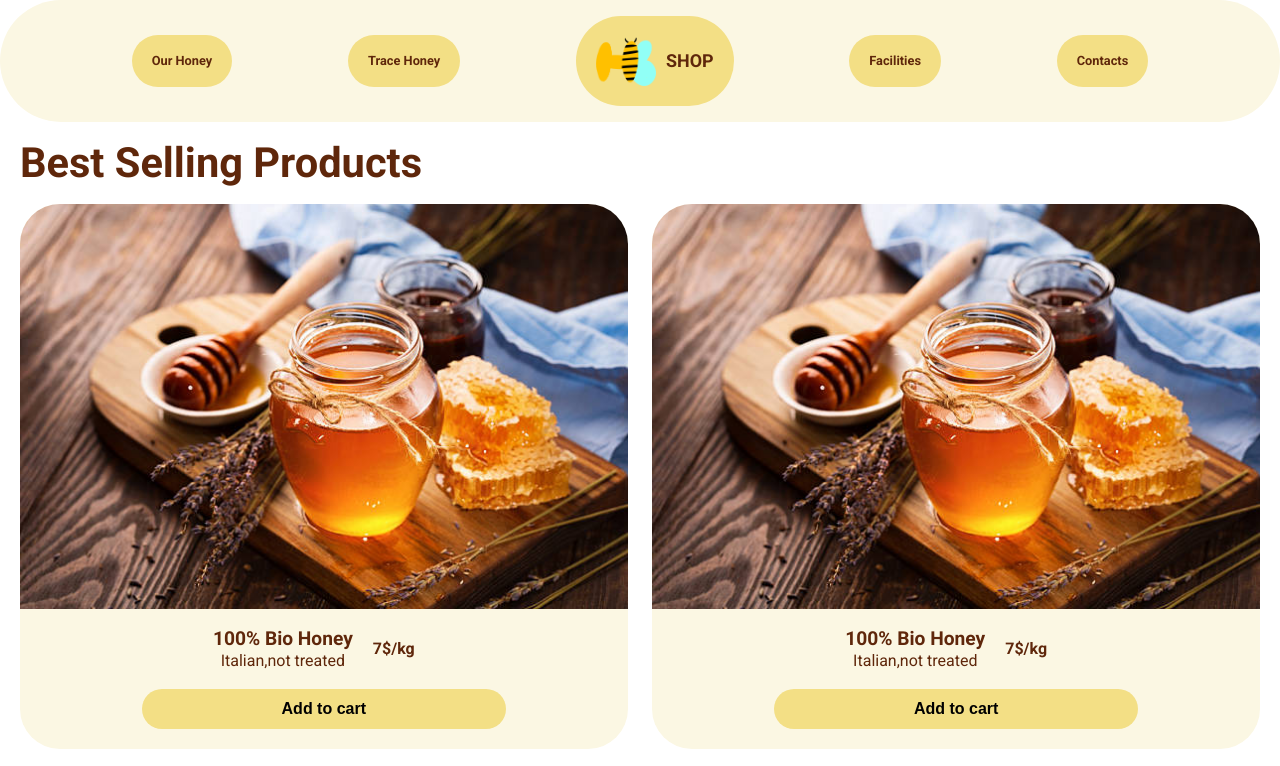
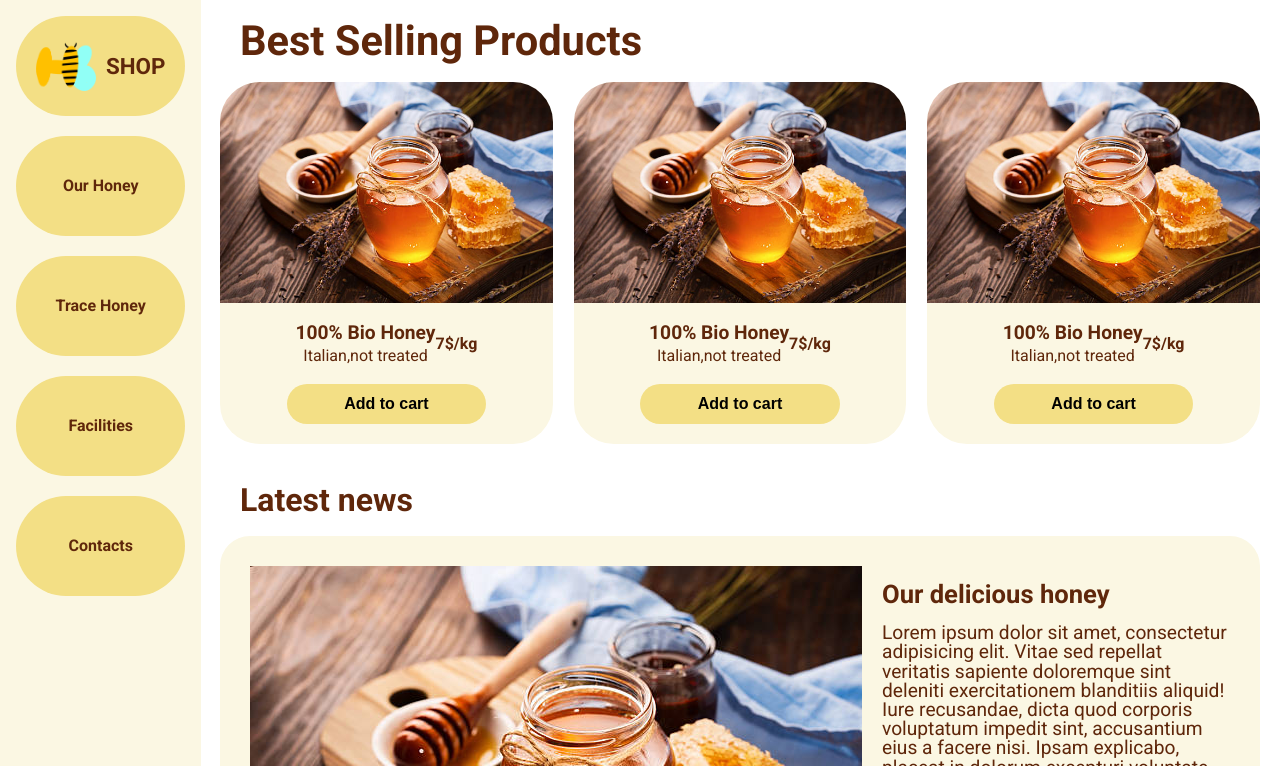
Before and after one commit to mkotcha/U2-W1-D3, a plain HTML site: page index.html in a window 1280 px wide. Shown: the top 766 px of the page. Drawn offline with Linux system fonts and the light colour scheme.

Commit message:
done medium responsive

```diff
--- a/assets/css/style.css
+++ b/assets/css/style.css
@@ -22,7 +22,7 @@ h2 {
 
 nav {
   background-color: #fbf7e3;
-  border-radius: 100px;
+
   padding: 16px;
 }
 
@@ -63,6 +63,54 @@ li p {
   margin: 0 20px;
 }
 
+.product-text h4 {
+  padding-inline: 20px;
+}
+@media only screen and (min-width: 768px) {
+  nav {
+    /* float: left; */
+    display: inline-block;
+    position: fixed;
+    height: 100vh;
+  }
+  ul {
+    flex-direction: column;
+    align-items: stretch;
+    font-size: 1em;
+  }
+
+  li {
+    order: 2;
+    margin-bottom: 20px;
+    text-align: center;
+    line-height: 60px;
+  }
+
+  li:nth-of-type(3) {
+    order: 1;
+  }
+
+  body > *:not(nav) {
+    margin-left: 220px;
+  }
+  .product-container {
+    margin-left: 220px;
+    flex-wrap: nowrap;
+  }
+
+  div.product-card {
+    width: 32%;
+  }
+
+  div.product-card:last-of-type {
+    display: none;
+  }
+
+  .product-card h4 {
+    padding-inline: 0;
+  }
+}
+
 .product-card {
   background-color: #fbf7e3;
   border-radius: 40px;
@@ -92,10 +140,6 @@ li p {
   padding-bottom: 5px;
 }
 
-.product-text h4 {
-  padding-inline: 20px;
-}
-
 .product-card button {
   background-color: #f3df85;
   border: none;
@@ -116,6 +160,7 @@ article {
 }
 
 article h2 {
+  padding: 0;
   font-size: 1.6em;
   padding-block: 16px;
 }
```
